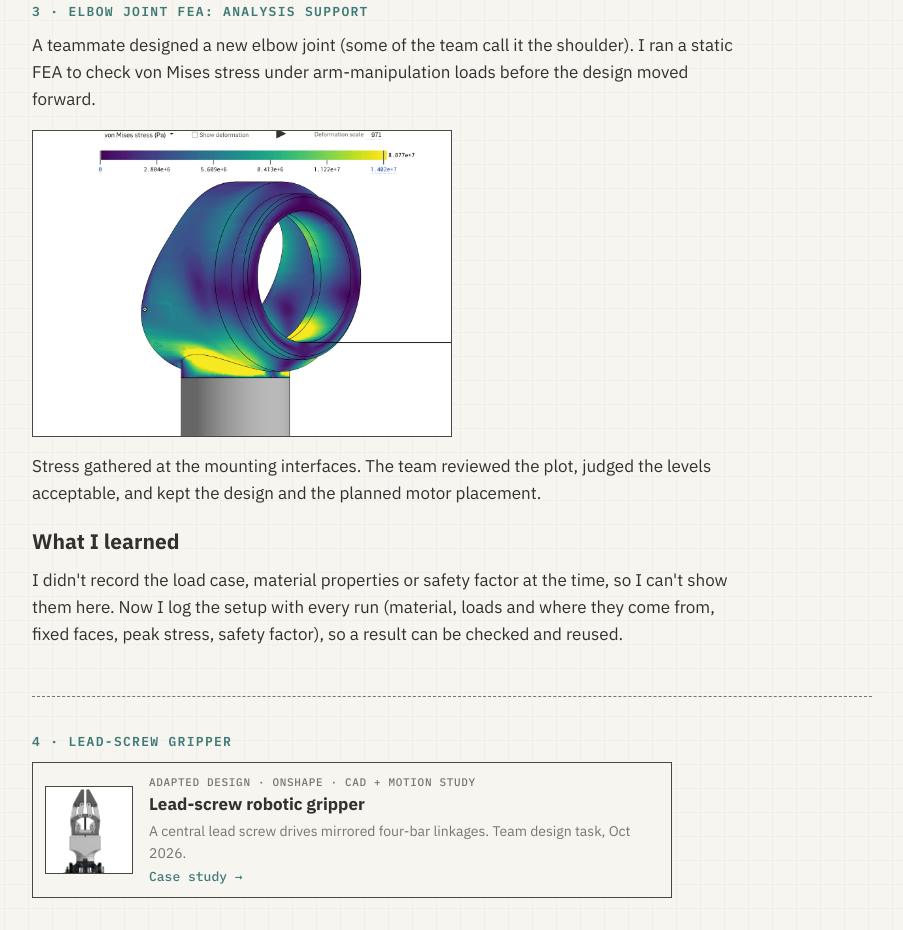
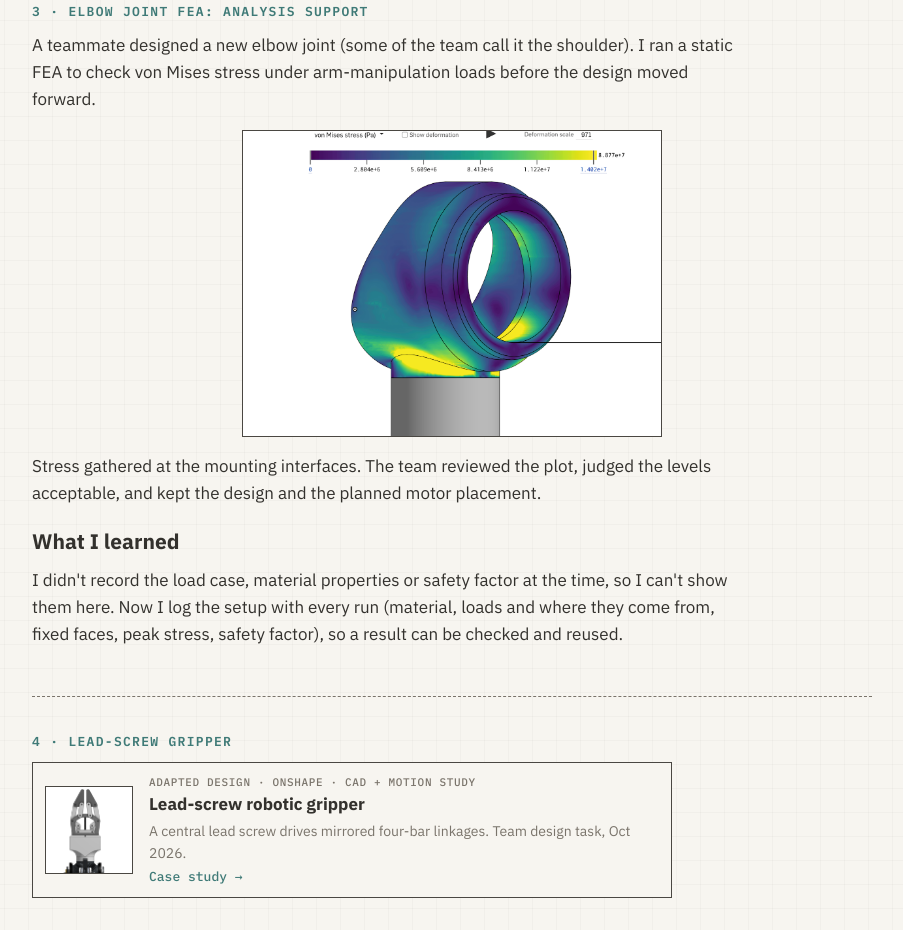
Before and after one commit to Chehak11/chehak11.github.io, a plain HTML site: page projects/rover-arm.html in a window 1280 px wide. Shown: the part 3580-4510 px from the top of the page, without its empty margins (308-1211 px from the left). Drawn offline with Linux system fonts and the light colour scheme.

Commit message:
Update rover-arm.html

```diff
--- a/projects/rover-arm.html
+++ b/projects/rover-arm.html
@@ -79,7 +79,7 @@
       <section class="sec" id="fea">
         <h2>3 · Elbow joint FEA: analysis support</h2>
         <p>A teammate designed a new elbow joint (some of the team call it the shoulder). I ran a static FEA to check von Mises stress under arm-manipulation loads before the design moved forward.</p>
-                <div class="figs one" style="max-width:420px"><figure class="fig" data-label="Elbow von Mises stress plot" data-file="fea-elbow.png"><img src="../images/fea-elbow.png" alt="Von Mises stress plot of the elbow joint"></figure></div>
+        <div class="figs one" style="max-width:420px;margin-left:auto;margin-right:auto"><figure class="fig" data-label="Elbow von Mises stress plot" data-file="fea-elbow.png"><img src="../images/fea-elbow.png" alt="Von Mises stress plot of the elbow joint"></figure></div>
         <p>Stress gathered at the mounting interfaces. The team reviewed the plot, judged the levels acceptable, and kept the design and the planned motor placement.</p>
         <h3>What I learned</h3>
         <p>I didn't record the load case, material properties or safety factor at the time, so I can't show them here. Now I log the setup with every run (material, loads and where they come from, fixed faces, peak stress, safety factor), so a result can be checked and reused.</p>
```
